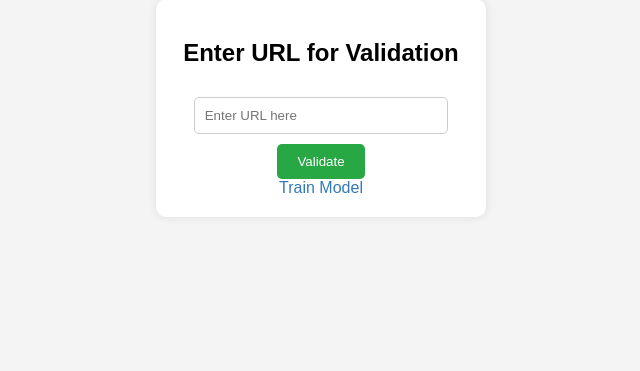
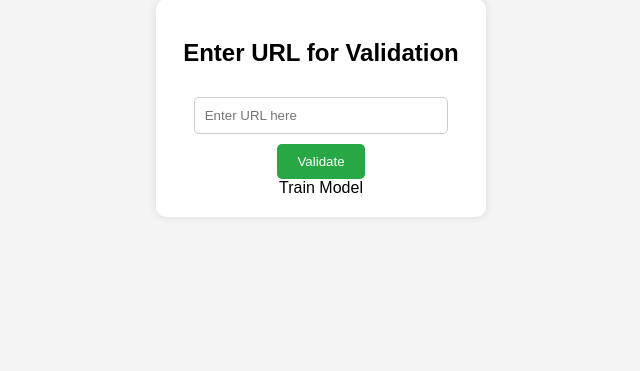
Before and after one commit to amankumarchy5423/NetworkSecurity_Project, a Flask app: page / in a window 1280 px wide. Shown: the part 300-671 px from the top of the page, without its empty margins (319-959 px from the left). Run offline with Flask 3, Linux system fonts and the light colour scheme.

Commit message:
file commited

```diff
--- a/templates/index.html
+++ b/templates/index.html
@@ -48,7 +48,7 @@
             <button type="submit">Validate</button>
         </form>
 
-        <a href="/train_model" style="text-decoration: none; color: #337ab7;"> Train Model</a>
+        <a href="/train_model" style="text-decoration: none; color:rgb(0, 0, 0);"> Train Model</a>
     </div>
 </body>
 </html>
```
